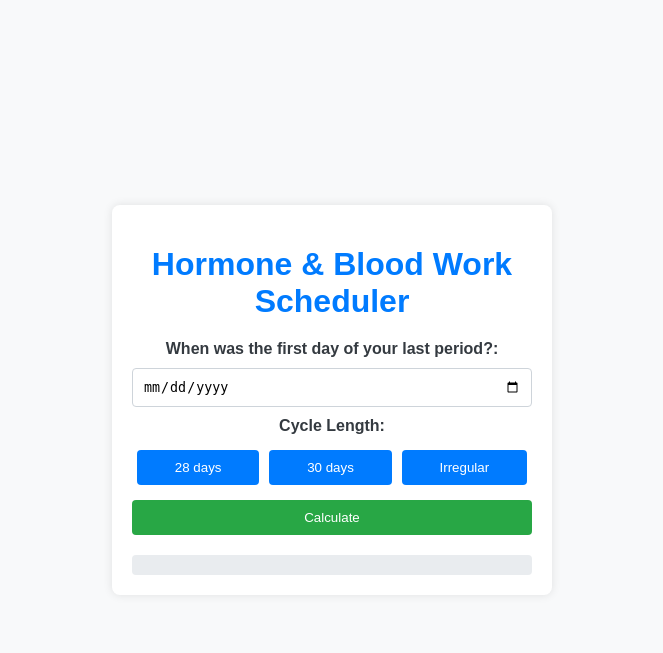
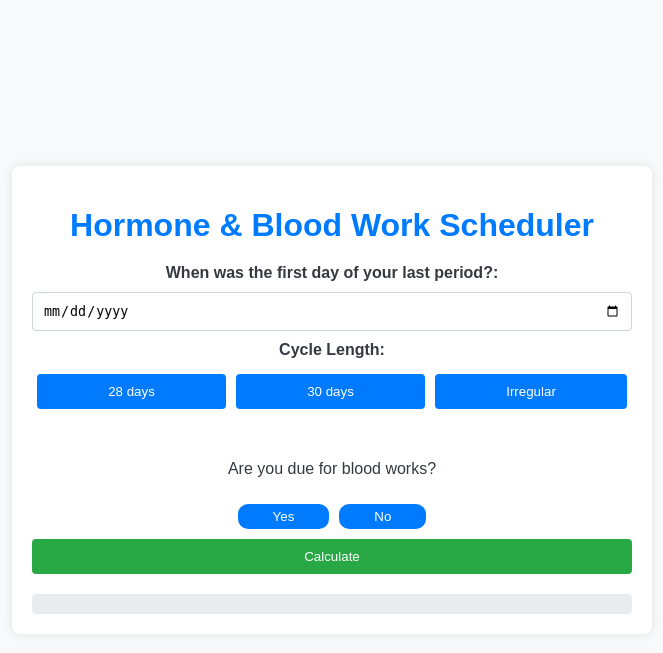
Before and after one commit to josh-jacob/Hormone-and-Blood-Work-Scheduler, a Flask app: page / in a window 1280 px wide. Shown: the top 653 px of the page, without its empty margins (308-971 px from the left). Run offline with Flask 3, Linux system fonts and the light colour scheme.

Commit message:
Update index.html

```diff
--- a/templates/index.html
+++ b/templates/index.html
@@ -20,10 +20,9 @@
             border-radius: 8px;
             box-shadow: 0 0 10px rgba(0, 0, 0, 0.1);
             padding: 20px;
-            max-width: 400px;
+            max-width: 600px; /* Increase the max-width */
             width: 100%;
             text-align: center;
-            overflow: hidden; /* Ensure content doesn't overflow on small screens */
         }
         h1 {
             color: #007bff;
@@ -48,7 +47,7 @@
         .button-group {
             display: flex;
             justify-content: space-between;
-            flex-wrap: wrap; /* Wrap buttons to the next line on small screens */
+            flex-wrap: wrap;
         }
         .button-group button {
             background-color: #007bff;
@@ -87,6 +86,31 @@
             background-color: #e9ecef;
             text-align: left; /* Ensure result text aligns properly on small screens */
         }
+        .blood-work-question {
+            display: flex;
+            flex-direction: column;
+            gap: 10px;
+            margin-top: 20px;
+        }
+        .blood-work-question-buttons {
+            display: flex;
+            justify-content: center;
+            gap: 10px;
+        }
+        .blood-work-question button {
+            background-color: #007bff;
+            color: white;
+            padding: 5px 35px;
+            border: none;
+            border-radius: 10px;
+            cursor: pointer;
+        }
+        .blood-work-question button.selected {
+            background-color: #0056b3;
+        }
+        .blood-work-question button:hover {
+            background-color: #0056b3;
+        }
     </style>
 </head>
 <body>
@@ -102,6 +126,14 @@
                 <button type="button" onclick="setCycleLength('irregular')">Irregular</button>
             </div>
             <input type="hidden" id="cycle_length" name="cycle_length" required>
+            <div class="blood-work-question">
+                <p>Are you due for blood works?</p>
+                <div class="blood-work-question-buttons">
+                    <button type="button" onclick="setBloodWork(true)">Yes</button>
+                    <button type="button" onclick="setBloodWork(false)">No</button>
+                </div>
+            </div>
+            <input type="hidden" id="blood_work_due" name="blood_work_due" value="false" required>
             <input type="submit" value="Calculate">
         </form>
         <div id="result" class="result"></div>
@@ -116,6 +148,17 @@
                 if (button.innerText.includes(value)) {
                     button.classList.add('selected');
                 } else if (value === 'irregular' && button.innerText.includes('Irregular')) {
+                    button.classList.add('selected');
+                }
+            });
+        }
+
+        function setBloodWork(value) {
+            document.getElementById('blood_work_due').value = value;
+            var buttons = document.querySelectorAll('.blood-work-question button');
+            buttons.forEach(button => {
+                button.classList.remove('selected');
+                if ((value && button.innerText.includes('Yes')) || (!value && button.innerText.includes('No'))) {
                     button.classList.add('selected');
                 }
             });
@@ -140,11 +183,16 @@
                     resultDiv.innerHTML = '<h2>' + data.error + '</h2>';
                 } else {
                     var outputHtml = `
-                        <h2>Take Estrogen: <br>${data.next_period} - ${data.estrogen_end_date}</h2>
+                        <h2>Take Estrogen: <br>${data.estrogen_start_date} - ${data.estrogen_end_date}</h2>
                         <h2>Take Progesterone: <br>${data.prog_start_date} - ${data.prog_end_date}</h2>
-                        <h2>Go for Blood Works: <br>${data.blood_work_date} - ${data.blood_work_end_date}</h2>
                     `;
+                    if (formData.get('blood_work_due') === 'true') {
+                        outputHtml += `
+                            <h2>Go for Blood Works: <br>${data.blood_work_date} - ${data.blood_work_end_date} or <br>${data.blood_work_date_2} - ${data.blood_work_end_date_2}</h2>
+                        `;
+                    }
                     resultDiv.innerHTML = outputHtml;
+                    resultDiv.scrollIntoView({ behavior: 'smooth' });
                 }
             })
             .catch(error => {
```
